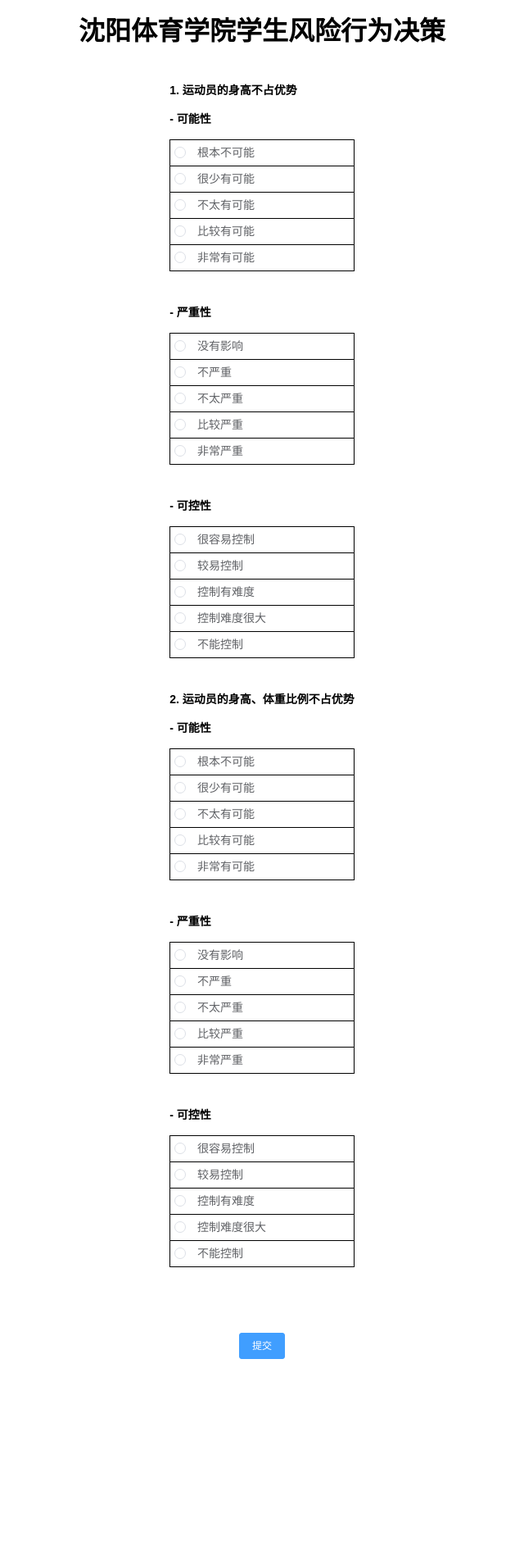
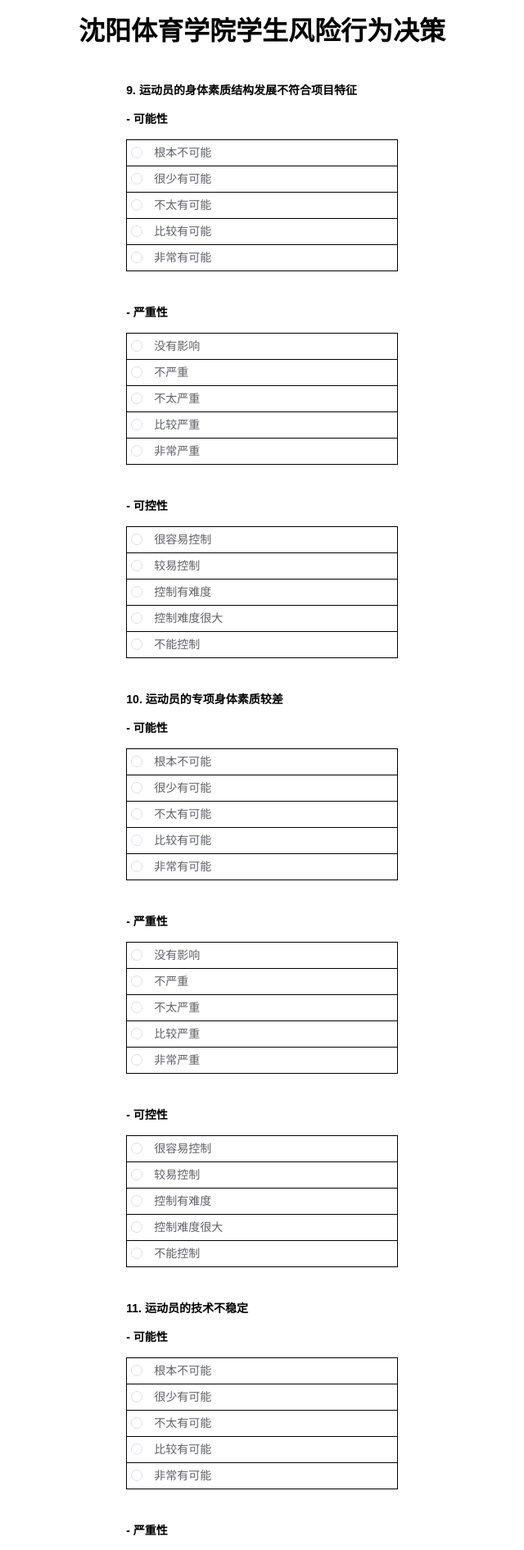
Before and after one commit to gangzhen/decision, a Vue app in the folder frontend/: page / in a window 1280 px wide. Shown: the top 1891 px of the page at 82% size, without its empty margins (320-960 px from the left). Before the commit the page ends 1736 px from the top, so only its background shows below. Built offline with nearby package versions, Linux system fonts and the light colour scheme.

Commit message:
Bug Modification

```diff
--- a/frontend/src/assets/config.js
+++ b/frontend/src/assets/config.js
@@ -1,2 +1,2 @@
 export const serverIp = '127.0.0.1'
-// export const serverIp = '122.112.204.97'
+// export const serverIp = '124.223.74.81'
--- a/frontend/src/assets/globalDataPlugin.js
+++ b/frontend/src/assets/globalDataPlugin.js
@@ -1,34 +1,34 @@
 export default {
     install(Vue) {
         Vue.prototype.$risks = [
-            {index: 1, code: 'OR111', detail: '运动员的身高不占优势'},
-            {index: 2, code: 'OR112', detail: '运动员的身高、体重比例不占优势'},
+            // {index: 1, code: 'OR111', detail: '运动员的身高不占优势'},
+            // {index: 2, code: 'OR112', detail: '运动员的身高、体重比例不占优势'},
             // {index: 3, code: 'OR121', detail: '运动员的先天肢体协调性较差'},
             // {index: 4, code: 'OR131', detail: '运动员的生理机能较他人更易损伤'},
             // {index: 5, code: 'OR132', detail: '运动员的心肺功能相关指标不占优势'},
             // {index: 6, code: 'OR141', detail: '运动员的抗压能力差，不能及时地自我调节'},
             // {index: 7, code: 'OR142', detail: '运动员的训练欲望不强'},
             // {index: 8, code: 'OR143', detail: '运动员的训练情绪不稳定'},
-            // {index: 9, code: 'OR211', detail: '运动员的身体素质结构发展不符合项目特征'},
-            // {index: 10, code: 'OR212', detail: '运动员的专项身体素质较差'},
-            // {index: 11, code: 'OR221', detail: '运动员的技术不稳定'},
+            {index: 9, code: 'OR211', detail: '运动员的身体素质结构发展不符合项目特征'},
+            {index: 10, code: 'OR212', detail: '运动员的专项身体素质较差'},
+            {index: 11, code: 'OR221', detail: '运动员的技术不稳定'},
             // {index: 12, code: 'OR222', detail: '运动员的技术个性特征不显著，没有“绝杀”技术'},
-            // {index: 13, code: 'OR223', detail: '运动员有明显的、不可弥补的技术缺陷'},
-            // {index: 14, code: 'OR231', detail: '运动员对对手的战术应变能力不强'},
-            // {index: 15, code: 'OR232', detail: '运动员对战术制定及战术训练没有良好地针对意识'},
-            // {index: 16, code: 'OR233', detail: '运动员的战术单一'},
+            {index: 13, code: 'OR223', detail: '运动员有明显的、不可弥补的技术缺陷'},
+            {index: 14, code: 'OR231', detail: '运动员对对手的战术应变能力不强'},
+            {index: 15, code: 'OR232', detail: '运动员对战术制定及战术训练没有良好地针对意识'},
+            {index: 16, code: 'OR233', detail: '运动员的战术单一'},
             // {index: 17, code: 'OR241', detail: '运动员不能较好地掌握相关理论与知识'},
-            // {index: 18, code: 'OR242', detail: '运动员不能主动学习理论知识'},
-            // {index: 19, code: 'OR251', detail: '运动员旧伤积累不得痊愈'},
-            // {index: 20, code: 'OR252', detail: '运动员因意外事故造成损伤'},
+            {index: 18, code: 'OR242', detail: '运动员不能主动学习理论知识'},
+            {index: 19, code: 'OR251', detail: '运动员旧伤积累不得痊愈'},
+            {index: 20, code: 'OR252', detail: '运动员因意外事故造成损伤'},
             // {index: 21, code: 'OR261', detail: '运动员没有正确的道德观念'},
             // {index: 22, code: 'OR262', detail: '运动员缺乏爱国主义精神'},
-            // {index: 23, code: 'OR263', detail: '运动员不能较好的践行体育道德'},
-            // {index: 24, code: 'OR264', detail: '运动员追求目标不明确'},
-            // {index: 25, code: 'OR265', detail: '运动员缺少追求卓越的信念'},
-            // {index: 26, code: 'OR271', detail: '运动员独立自主能力较差'},
-            // {index: 27, code: 'OR272', detail: '运动员不能较好地管理自己的言行'},
-            // {index: 28, code: 'OR281', detail: '运动员的赛练比例失调导致比赛经验不足'},
+            {index: 23, code: 'OR263', detail: '运动员不能较好的践行体育道德'},
+            {index: 24, code: 'OR264', detail: '运动员追求目标不明确'},
+            {index: 25, code: 'OR265', detail: '运动员缺少追求卓越的信念'},
+            {index: 26, code: 'OR271', detail: '运动员独立自主能力较差'},
+            {index: 27, code: 'OR272', detail: '运动员不能较好地管理自己的言行'},
+            {index: 28, code: 'OR281', detail: '运动员的赛练比例失调导致比赛经验不足'},
             // {index: 29, code: 'SR111', detail: '社会大众对网球文化不认同'},
             // {index: 30, code: 'SR121', detail: '网球文化传播渠道狭窄'},
             // {index: 31, code: 'SR211', detail: '运动员选拔指标不科学'},
--- a/frontend/src/components/Analysis.vue
+++ b/frontend/src/components/Analysis.vue
@@ -2,7 +2,7 @@
     <div class="submit_button">
         <el-button type="primary" @click="submitAnswers">提交</el-button>
 
-        <el-dialog title="提示" :visible.sync="dialogVisible" width="30%" :before-close="handleClose">
+        <el-dialog title="提示" :visible.sync="dialogVisible" width="30%">
             <span>恭喜你，合格了！</span>
             <span slot="footer" class="dialog-footer">
                 <el-button type="primary" @click="closeDialog">关 闭</el-button>
--- a/frontend/src/components/Main.vue
+++ b/frontend/src/components/Main.vue
@@ -32,21 +32,21 @@
     methods: {
         // 初始化回答的答案数组
         initArray() {
-            let length = this.$risks.length;
-            this.answers = Array.from({length: length}, () => ({
-                index: 0,
-                code: '',
-                possibility: 0,
-                severity: 0,
-                controllability: 0
-            }));
+            this.answers = [];
+            this.$risks.forEach(risk => {
+                let item = {
+                    index: risk.index,
+                    code: risk.code,
+                    possibility: 0,
+                    severity: 0,
+                    controllability: 0
+                };
+                this.answers.push(item);
+            })
         },
         // 父子组件回调函数，接收子组件选择的选项值及题目信息
         receiveSelection(answer) {
-            let number = answer.index - 1;
-
-            this.answers[number].index = answer.index;
-            this.answers[number].code = answer.code;
+            let number = this.answers.findIndex(item => item.code === answer.code);
 
             switch (answer.type) {
                 case 'possibility':
```
Also changed, not shown: 2 other files (tests, documents, lock files or other folders).
